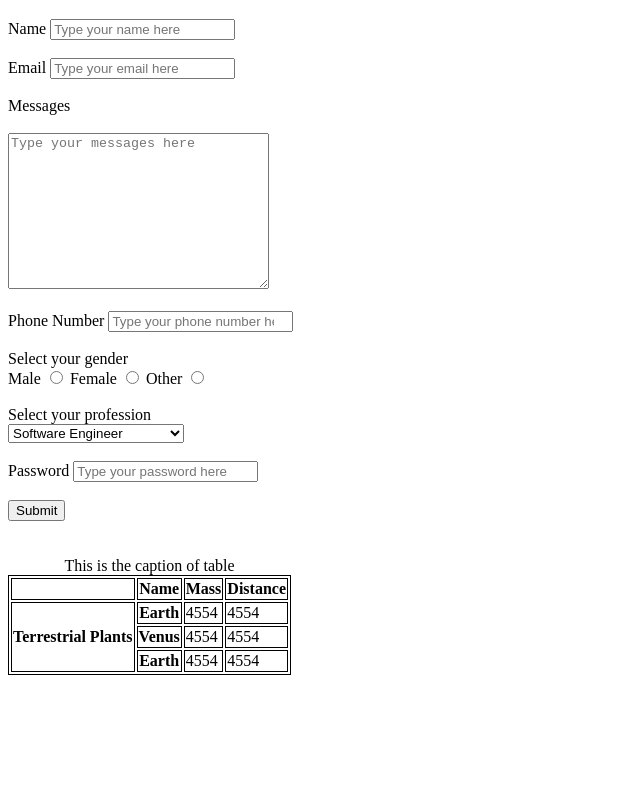
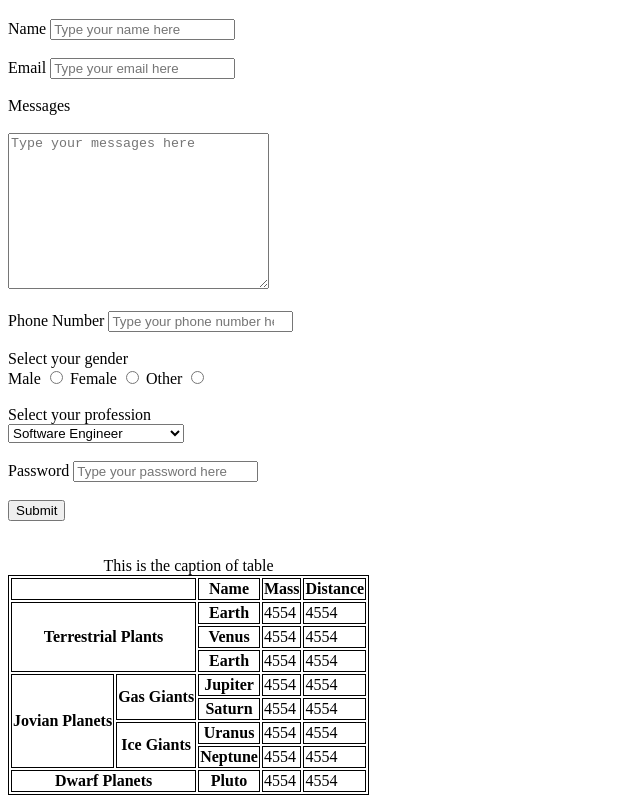
Before and after one commit to rani-sneha/HTMLPractice, a plain HTML site: page web1.html in a window 1280 px wide. Shown: the part 79-882 px from the top of the page, without its empty margins (0-640 px from the left). Before the commit the page ends 800 px from the top, so only its background shows below. Drawn offline with Linux system fonts and the light colour scheme.

Commit message:
final test commit

```diff
--- a/web1.html
+++ b/web1.html
@@ -33,7 +33,7 @@
             <label for="female">Female</label>
             <input type="radio" name="G" id="female">
             <label for="other">Other</label>
-            <input type="radio" name="" id="others">
+            <input type="radio" name="G" id="others">
             <br><br>
             <label for="profession">Select your profession</label>
             <br>
@@ -77,6 +77,36 @@
                     <td>4554</td>
                     <td>4554</td>
                 </tr>
+                <tr>
+                    <th rowspan="4">Jovian Planets</th>
+                    <th rowspan="2">Gas Giants</th>
+                    <th>Jupiter</th>
+                    <td>4554</td>
+                    <td>4554</td>
+                </tr>
+                <tr>
+                    <th>Saturn</th>
+                    <td>4554</td>
+                    <td>4554</td>
+                </tr>
+                <tr>
+                    <th rowspan="2">Ice Giants</th>
+                        <th>Uranus</th>
+                        <td>4554</td>
+                        <td>4554</td>
+                    </tr>
+                    <tr>
+                        <th>Neptune</th>
+                        <td>4554</td>
+                        <td>4554</td>
+                    </tr>
+                    <tr>
+                        <th colspan="2">Dwarf Planets</th>
+                        <th>Pluto</th>
+                        <td>4554</td>
+                        <td>4554</td>
+                    </tr>
+                    </tr>
             </tbody>
         </table>
     </body>
```
Also changed, not shown: web2.html (added).
